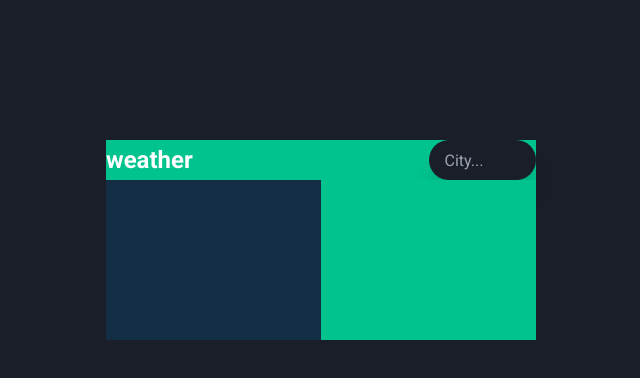
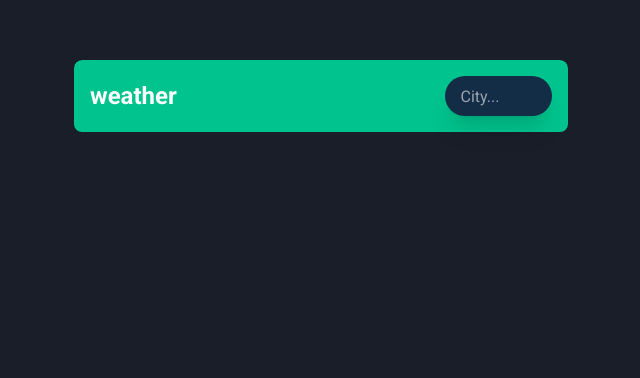
Before and after one commit to BeeAwwad/Weather_App, a React (Vite) app: page / in a window 1280 px wide. Shown: the part 160-538 px from the top of the page, without its empty margins (319-959 px from the left). Built offline with nearby package versions, Linux system fonts and the light colour scheme; a web font is replaced by a local one.

Commit message:
I'm not even sure what I did lol

```diff
--- a/src/components/bottompart.jsx
+++ b/src/components/bottompart.jsx
@@ -19,7 +19,7 @@ function BottomPart(props) {
   return (
     <>
       {data.main ? (
-        <div className="flex mx-auto justify-between bg-dark-second text-dark-mode p-3 rounded-lg md:rounded-none animate-fade-up delay-500 overflow-hidden">
+        <div className="flex mx-auto justify-between bg-dark-second text-dark-mode p-3 rounded-lg animate-fade-up delay-500 overflow-hidden md:m-5 md:mt-2">
           <div>
             {data.wind ? (
               <div className="flex flex-col mx-3 p-1 items-center overflow-hidden">
--- a/src/components/search.jsx
+++ b/src/components/search.jsx
@@ -1,12 +1,12 @@
 import React from "react";
 
 function Search(props) {
-  const { location, setLocation, searchLocation } = props;
+  const { data, location, setLocation, searchLocation } = props;
 
   return (
-    <div className="w-1/2 text-dark-mode flex md:justify-end md:items-center md:ml-auto mx-auto md:mx-0 mt-6 md:mt-0 md:bg-dark-second md:h-full md:w-full">
+    <div className={`w-1/2 text-dark-mode flex md:justify-end md:items-center md:ml-auto mx-auto md:mx-0 mt-6 md:mt-0 md:bg-dark-second md:h-full md:w-full md:p-4 ${Object.keys(data).length === 0 ? "md:rounded-r-lg" : ""}`}>
       <input
-        className="w-full md:w-1/2 md:h-10 px-4 py-2 rounded-3xl text-white placeholder-gray-400 bg-dark-home focus:outline-none focus:bg-dark-second transition-all ease-in delay-100 focus:bg-opacity-20 shadow-xl"
+        className="w-full md:w-1/2 md:h-10 px-4 py-2 rounded-3xl text-white placeholder-gray-400 bg-dark-home md:bg-dark-mode focus:outline-none focus:bg-dark-second md:focus:bg-dark-mode transition-all ease-in delay-100 focus:bg-opacity-20 md:focus:bg-opacity-75 shadow-xl"
         value={location}
         onChange={(event) => setLocation(event.target.value)}
         onKeyDown={searchLocation}
--- a/src/components/toppart.jsx
+++ b/src/components/toppart.jsx
@@ -54,25 +54,31 @@ function TopPart(props) {
   ];
 
   return (
-    <div className="text-white flex bg-dark-mode md:bg-dark-home w-full h-full flex-col">
+    <div className="text-white flex bg-dark-mode md:bg-dark-home w-full h-full flex-col ">
       <div className="my-auto mx-auto">
-        <div className="my-auto flex flex-col items-center md:grid md:grid-rows-4xrow md:grid-cols-2">
-          <div className="hidden md:flex text-white bg-dark-second md:h-full md:items-center">
+        <div className="my-auto flex flex-col items-center md:grid md:grid-rows-4xrow md:grid-cols-2 md:rounded-lg md:overflow-hidden">
+          <div
+            className={`hidden md:flex text-white bg-dark-second md:h-full md:items-center md:p-4 ${
+              Object.keys(data).length === 0 ? "md:rounded-l-lg" : ""
+            }`}
+          >
             <h1 className="font-bold text-2xl">weather</h1>
           </div>
           <Search
             location={location}
             setLocation={setLocation}
             searchLocation={searchLocation}
+            data={data}
           />
+          {data.main ? (
             <div className="flex flex-col items-center md:bg-dark-mode md:h-full">
               {city ? (
-              <div className="mt-8 md:mt-2 mb-6 md:mb-2 mx-5 p-4 text-3xl md:text-2xl font-semibold overflow-hidden">
+                <div className="mt-8 md:mt-2 mb-6 md:mb-2 mx-5 p-4 text-3xl md:text-xl font-semibold overflow-hidden">
                   <h2 className="animate-fade-up">{city}</h2>
                 </div>
               ) : null}
               {data.main ? (
-              <div className="m-2 text-lg md:text-base text-dark-home bg-dark-second py-1 px-4 rounded-full shadow-inner animate-fade-up overflow-hidden">
+                <div className="m-2 text-lg md:text-sm text-dark-home bg-dark-second py-1 px-4 rounded-full shadow-inner animate-fade-up overflow-hidden">
                   <p className="animate-fade-up">{currentDate}</p>
                 </div>
               ) : null}
@@ -96,21 +102,35 @@ function TopPart(props) {
               ) : null}
 
               {data.main ? (
-              <div className="relative bottom-3 p-2 h-fit text-9xl font-semi-bold animate-fade-up delay-500">
+                <div className="relative bottom-3 p-2 h-fit text-9xl md:text-8xl font-semi-bold animate-fade-up delay-500">
                   <span>{data.main.temp.toFixed()}</span>
                   <span>{String.fromCharCode(176)}</span>
                 </div>
               ) : null}
             </div>
-          <div className="overflow-hidden md:bg-dark-second md:h-full md:flex md:flex-col md:justify-between">
+          ) : null}
+          {data.main ? (
+            <div className="overflow-hidden md:bg-dark-mode md:h-full md:flex md:flex-col md:justify-between">
               {sunrise && sunset ? (
-              <div className="hidden md:flex">
-                <div>
+                <div className="hidden md:grid md:grid-rows-3xrow md:bg-dark-second md:m-5 md:mb-2 md:p-3 md:rounded-lg text-dark-mode">
+                  <div className="flex justify-between">
                     <div>
                       <h4>Sunrise</h4>
                       <h4>{newSunrise}am</h4>
                     </div>
-                  <svg version="1.1" x="0px" y="0px" viewBox="0 0 72 90">
+                    <div>
+                      <h4>Sunset</h4>
+                      <h4>{newSunset}pm</h4>
+                    </div>
+                  </div>
+                  <div className="flex justify-between relative top-5">
+                    <svg
+                      className=""
+                      version="1.1"
+                      x="0px"
+                      y="0px"
+                      viewBox="0 0 72 90"
+                    >
                       <g>
                         <path d="M32.5151367,50.3134766c-1.6757813,0.6035156-3.1757813,1.6396484-4.3383789,2.9990234   c-0.1796875,0.2099609-0.1547852,0.5253906,0.0546875,0.7050781c0.0942383,0.0810547,0.2099609,0.1201172,0.3251953,0.1201172   c0.140625,0,0.28125-0.0595703,0.3798828-0.1748047c1.0498047-1.2275391,2.4042969-2.1640625,3.9174805-2.7080078   c0.2597656-0.09375,0.3945313-0.3798828,0.3012695-0.6396484C33.0615234,50.3544922,32.7749023,50.2226563,32.5151367,50.3134766z" />
                         <path d="M27.1289063,55.8193359c-0.253418-0.1025391-0.5478516,0.0175781-0.6523438,0.2724609   c-0.168457,0.4111328-0.3115234,0.8359375-0.425293,1.2636719c-0.0708008,0.2666016,0.0883789,0.5400391,0.3549805,0.6113281   c0.0429688,0.0117188,0.0864258,0.0166016,0.1289063,0.0166016c0.2211914,0,0.4233398-0.1474609,0.4829102-0.3720703   c0.1020508-0.3857422,0.2314453-0.7685547,0.3833008-1.1386719C27.5063477,56.2167969,27.3842773,55.9248047,27.1289063,55.8193359   z" />
@@ -122,11 +142,13 @@ function TopPart(props) {
                         <path d="M32.4633789,17.6582031L34.5,15.6212769v9.5457153c0,0.828125,0.6713867,1.5,1.5,1.5s1.5-0.671875,1.5-1.5v-9.5457153   l2.0366211,2.0369263c0.2929688,0.2929688,0.6767578,0.4394531,1.0605469,0.4394531s0.7675781-0.1464844,1.0605469-0.4394531   c0.5859375-0.5859375,0.5859375-1.5351563,0-2.1210938l-4.5961304-4.5966187C36.7901001,10.668457,36.4147949,10.5,36,10.5   s-0.7901001,0.168457-1.0615845,0.4404907l-4.5961304,4.5966187c-0.5859375,0.5859375-0.5859375,1.5351563,0,2.1210938   S31.878418,18.2441406,32.4633789,17.6582031z" />
                       </g>
                     </svg>
-                </div>
-                <div>
-                  <h4>Sunset</h4>
-                  <h4>{newSunset}pm</h4>
-                  <svg version="1.1" x="0px" y="0px" viewBox="0 0 72 90">
+                    <svg
+                      className=""
+                      version="1.1"
+                      x="0px"
+                      y="0px"
+                      viewBox="0 0 72 90"
+                    >
                       <g>
                         <path d="M32.5151367,50.3134766c-1.6757813,0.6035156-3.1757813,1.6396484-4.3383789,2.9990234   c-0.1796875,0.2099609-0.1547852,0.5253906,0.0546875,0.7050781c0.0942383,0.0810547,0.2099609,0.1201172,0.3251953,0.1201172   c0.140625,0,0.28125-0.0595703,0.3798828-0.1748047c1.0498047-1.2275391,2.4042969-2.1640625,3.9174805-2.7080078   c0.2597656-0.09375,0.3945313-0.3798828,0.3012695-0.6396484C33.0610352,50.3544922,32.7753906,50.2226563,32.5151367,50.3134766z" />
                         <path d="M27.1289063,55.8193359c-0.253418-0.1025391-0.5478516,0.0175781-0.6523438,0.2724609   c-0.168457,0.4111328-0.3115234,0.8359375-0.425293,1.2636719c-0.0708008,0.2666016,0.0883789,0.5400391,0.3549805,0.6113281   c0.0429688,0.0117188,0.0864258,0.0166016,0.1289063,0.0166016c0.2211914,0,0.4233398-0.1474609,0.4829102-0.3720703   c0.1020508-0.3857422,0.2314453-0.7685547,0.3833008-1.1386719C27.5063477,56.2167969,27.3842773,55.9248047,27.1289063,55.8193359   z" />
@@ -143,6 +165,7 @@ function TopPart(props) {
               ) : null}
               <BottomPart data={data} />
             </div>
+          ) : null}
         </div>
       </div>
     </div>
--- a/tailwind.config.js
+++ b/tailwind.config.js
@@ -5,6 +5,7 @@ export default {
     extend: {
       gridTemplateRows: {
         "4xrow": "1fr 4fr",
+        "3xrow": "50px 60px",
       },
       animation: {
         "slide-left": "slideLeft 1.7s cubic-bezier(0.165, 0.84, 0.44, 1) forwards",
```
Lines whose indentation alone changed are shown as unchanged.
